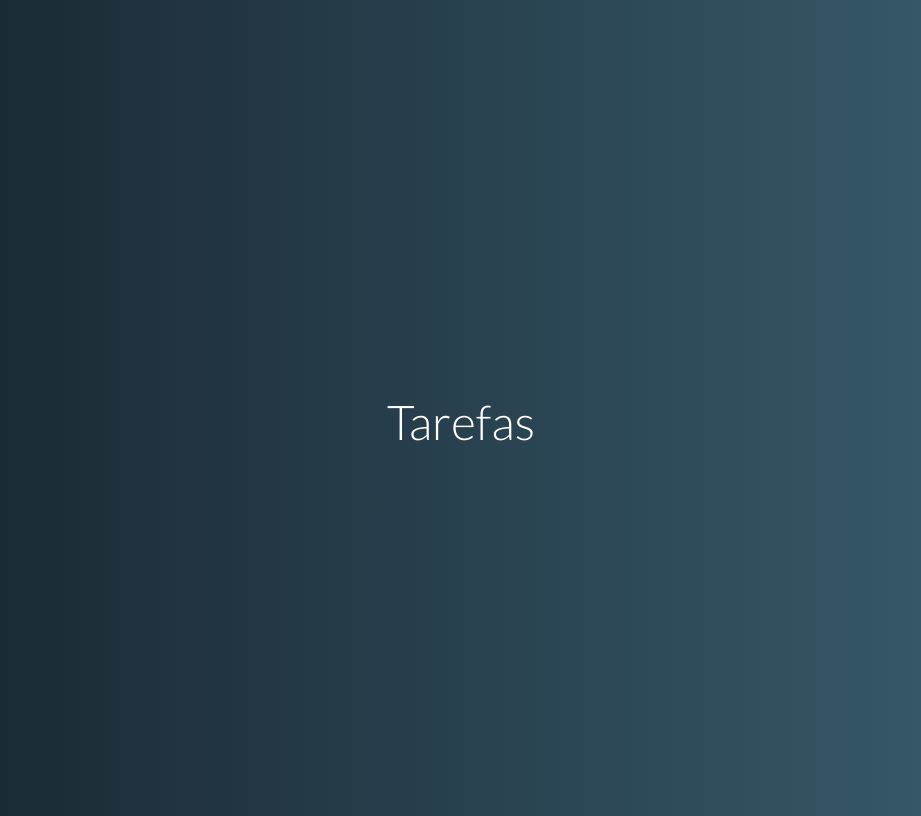
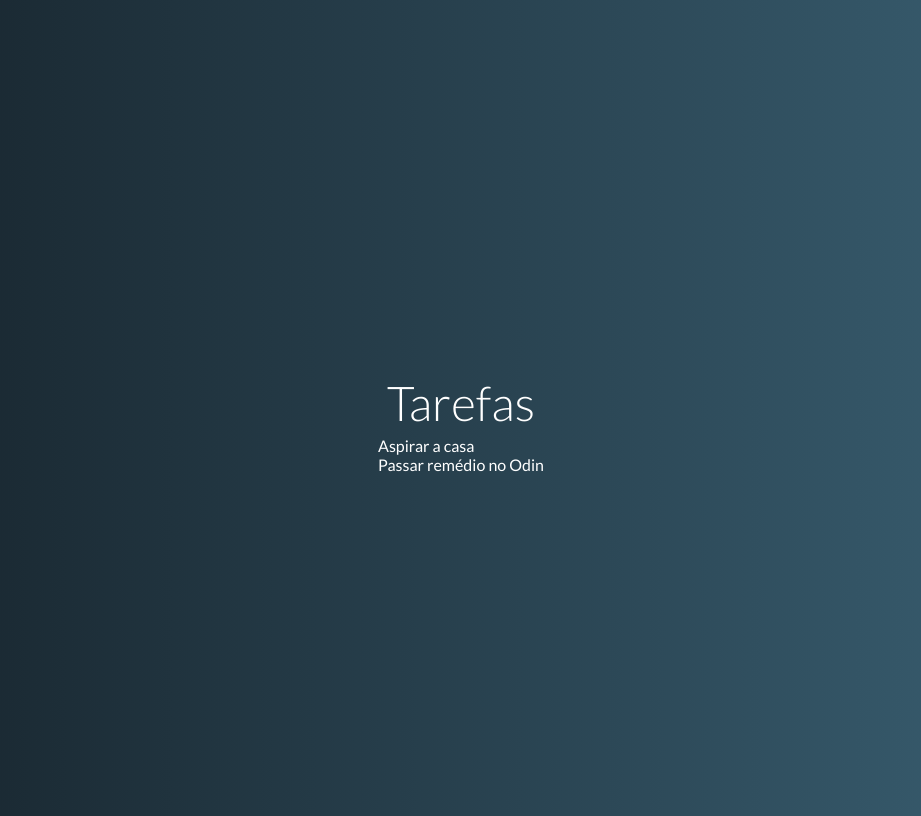
Before and after one commit to BrunoAFonseca/tarefas-vue, a Vue app: page / in a window 1280 px wide. Shown: the whole page, without its empty margins (179-1100 px from the left). Built offline with nearby package versions, Linux system fonts and the light colour scheme.

Commit message:
Componente lista de tarefas#01

```diff
--- a/src/App.vue
+++ b/src/App.vue
@@ -1,12 +1,23 @@
 <template>
 	<div id="app">
 		<h1>Tarefas</h1>
+		<TaskGrid :tasks="tasks" />
 	</div>
 </template>
 
 <script>
+import TaskGrid from './components/TaskGrid.vue'
+
 export default {
-
+	components: { TaskGrid },
+	data() {
+		return {
+			tasks: [
+				{name : 'Aspirar a casa', pending: false},
+				{name: 'Passar remédio no Odin', pending: true},
+			]
+		}
+	}
 }
 </script>
 
--- /dev/null
+++ b/src/components/TaskGrid.vue
@@ -0,0 +1,23 @@
+<template>
+  <div class="tasks">
+    <template>
+        <div v-for="task in tasks" :key="task.name">
+            {{ task.name }}
+        </div>
+    </template>
+
+  </div>
+</template>
+
+<script>
+export default {
+    props: {
+        tasks: { type: Array, required: true}
+    }
+
+}
+</script>
+
+<style>
+
+</style>
```
